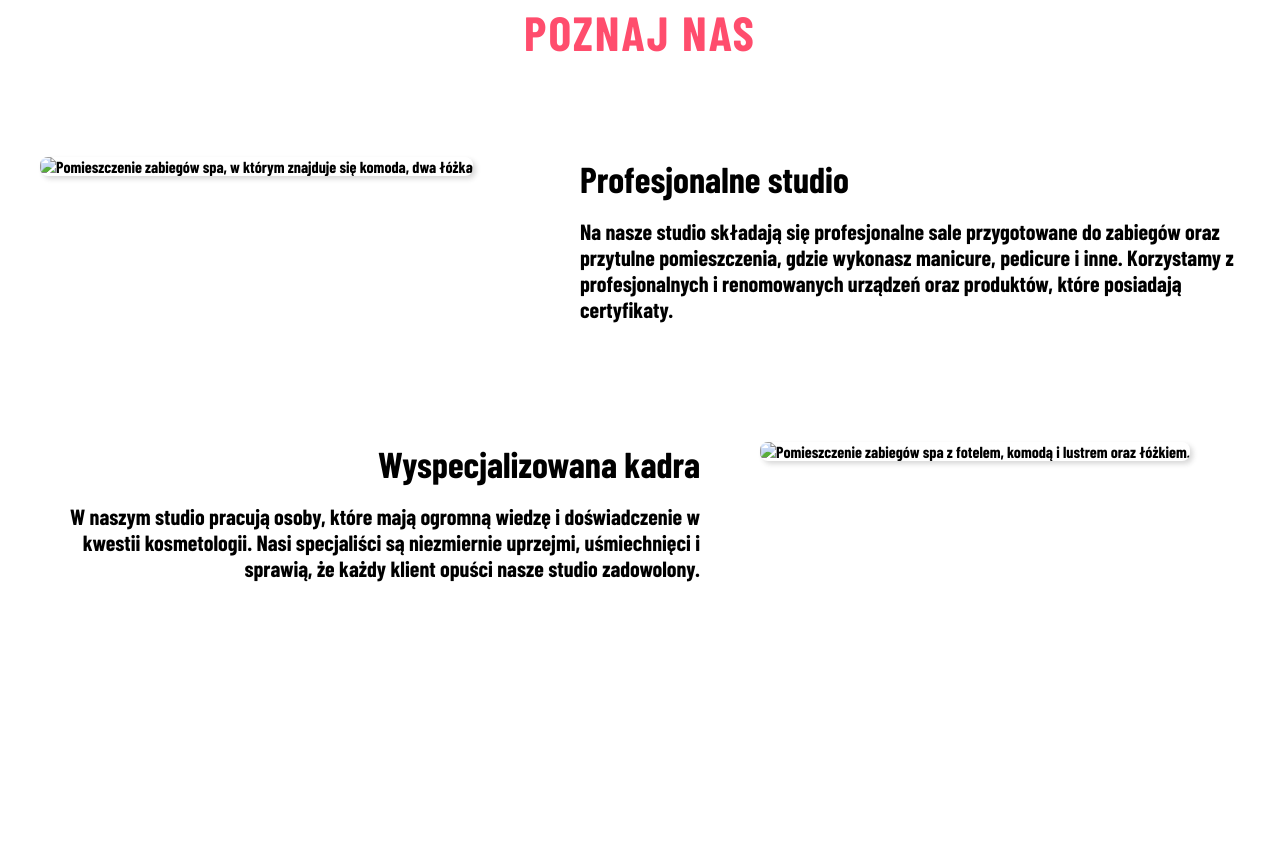
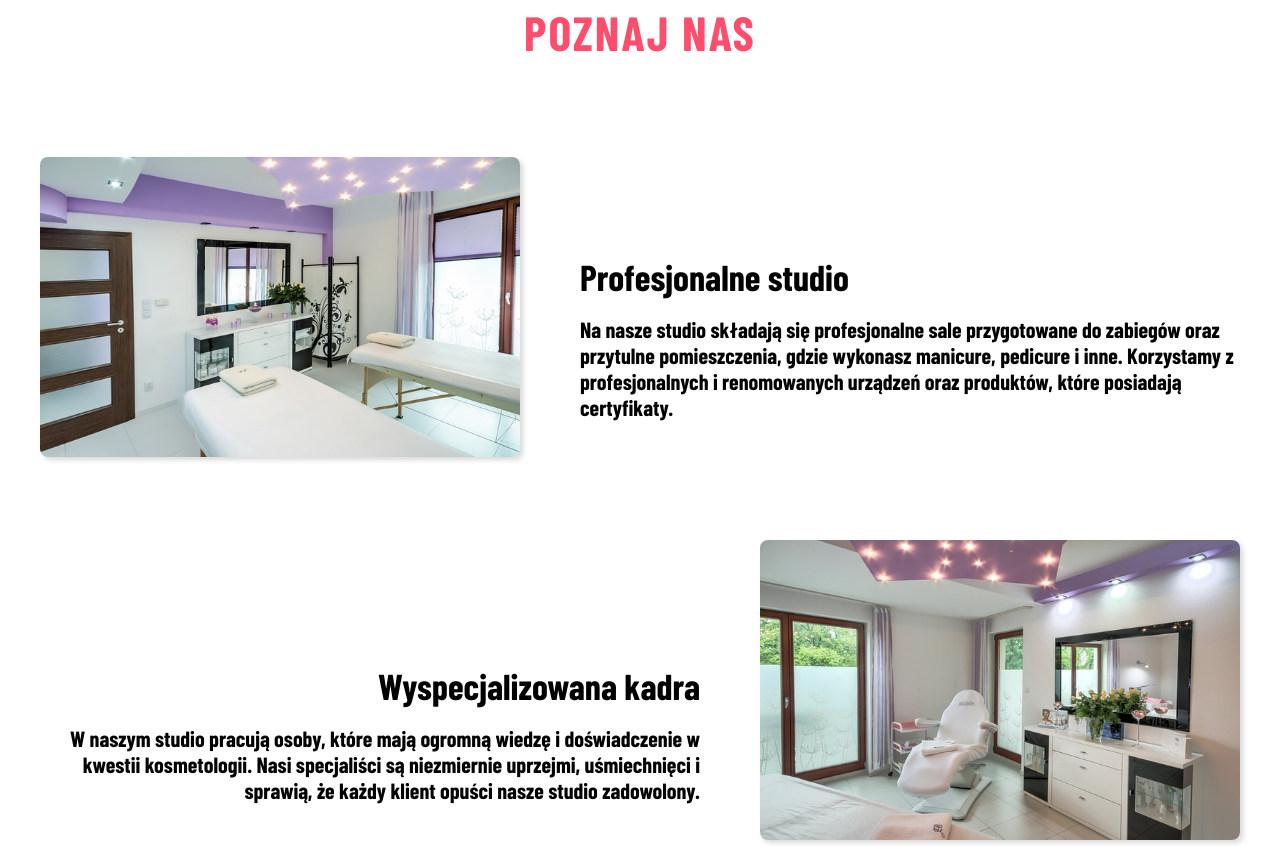
Before and after one commit to Mart-Filipowicz-Front/Website---beauty-studio, a plain HTML site: page index.html in a window 1280 px wide. Shown: the part 757-1603 px from the top of the page. Drawn offline with nearby package versions, Linux system fonts and the light colour scheme; files that its build step writes are made by us from their sources; the site is published under a folder, as on GitHub Pages, so addresses that start at the root find nothing; a web font is replaced by a local one.

Commit message:
Update index.html
changed the source of two images in section about, beacuse they didn't display well on live

```diff
--- a/index.html
+++ b/index.html
@@ -61,7 +61,7 @@
 
                 <div class="about__box">
                     <div class="about__box-img">
-                        <img class="about__img" src="/img/about1.jpg"
+                        <img class="about__img" src="img/about1.jpg"
                             alt="Pomieszczenie zabiegów spa, w którym znajduje się komoda, dwa łóżka">
                     </div>
                     <div class="about__box-text">
@@ -71,7 +71,7 @@
                 </div>
                 <div class="about__box">
                     <div class="about__box-img about__box-img--right">
-                        <img class="about__img" src="/img/about2.jpg"
+                        <img class="about__img" src="img/about2.jpg"
                             alt="Pomieszczenie zabiegów spa z fotelem, komodą i lustrem oraz łóżkiem.">
                     </div>
                     <div class="about__box-text about__box-text--right">
```
